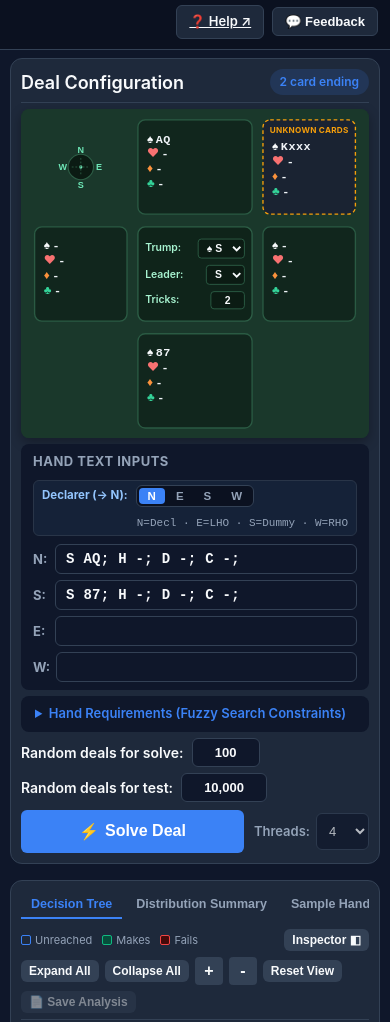
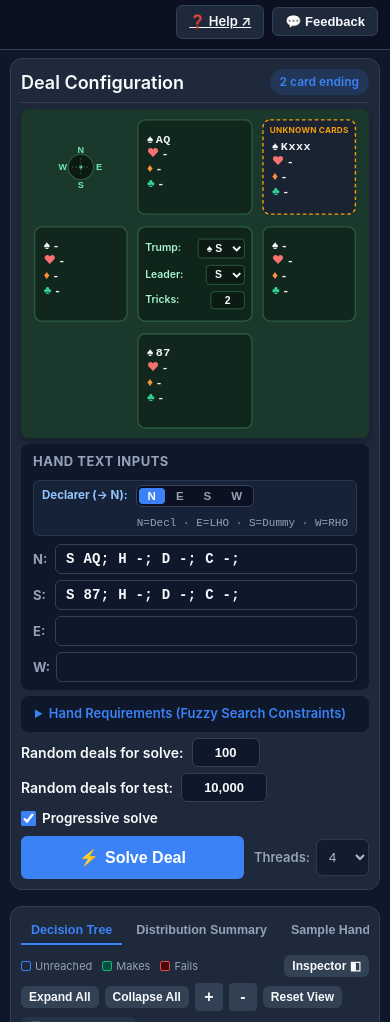
Before and after one commit to mflaster/bridge-high-line, a plain HTML site: page web/static/index.html in a window 390 px wide. Shown: the part 78-1100 px from the top of the page. Drawn offline with Linux system fonts and the light colour scheme; no server answers; files whose address does not match are found by name.

Commit message:
Enable progressive solve by default and add UI checkbox

```diff
--- a/web/static/app.js
+++ b/web/static/app.js
@@ -12,6 +12,7 @@ const leaderSelect = document.getElementById('leaderSelect');
 const targetTricks = document.getElementById('targetTricks');
 const numIters = document.getElementById('numIters');
 const numTestIters = document.getElementById('numTestIters');
+const progressiveSolve = document.getElementById('progressiveSolve');
 const presetSelect = document.getElementById('presetSelect');
 const solveBtn = document.getElementById('solveBtn');
 const stopSolveBtn = document.getElementById('stopSolveBtn');
@@ -76,6 +77,7 @@ function captureCurrentDealState() {
     target: targetTricks ? targetTricks.value : '1',
     iters: numIters ? numIters.value : '100',
     test_iters: numTestIters ? numTestIters.value : '10,000',
+    progressive: progressiveSolve ? Boolean(progressiveSolve.checked) : true,
     cur_trick: Array.isArray(presetCurTrick) ? presetCurTrick.slice() : [],
     loadedBoardHands: loadedBoardHands ? { ...loadedBoardHands } : null,
     loadedActualDeal: loadedActualDeal ? { ...loadedActualDeal } : null,
@@ -194,6 +196,9 @@ function applySessionCustomHand(entry) {
   if (numIters) numIters.value = s.iters;
   if (numTestIters) {
     numTestIters.value = s.test_iters !== undefined ? s.test_iters : '10,000';
+  }
+  if (progressiveSolve && s.progressive !== undefined) {
+    progressiveSolve.checked = Boolean(s.progressive);
   }
 
   if (inputNorth) inputNorth.value = s.north || '';
@@ -2117,6 +2122,7 @@ solveBtn.addEventListener('click', async () => {
       : parseInt(targetTricks.value, 10),
     num_iters: parsedSolveIters,
     eval_iters: parsedTestIters,
+    progressive: progressiveSolve ? Boolean(progressiveSolve.checked) : true,
     num_threads: isNaN(parsedThreads) ? 16 : parsedThreads
   };
 
@@ -2271,6 +2277,9 @@ solveBtn.addEventListener('click', async () => {
         targetTricks: targetTricks.value,
         numIters: numIters.value,
         numTestIters: numTestIters ? numTestIters.value : '10,000',
+        progressiveSolve: progressiveSolve
+          ? Boolean(progressiveSolve.checked)
+          : true,
         curTrick: initCurTrick,
         declarerSeat: currentDeclarerSeat || 'N',
         actualDeal: activeActualDeal
@@ -2554,6 +2563,9 @@ if (resetLineBtn) {
       if (numTestIters && snap.inputs.numTestIters !== undefined) {
         numTestIters.value = snap.inputs.numTestIters;
       }
+      if (progressiveSolve && snap.inputs.progressiveSolve !== undefined) {
+        progressiveSolve.checked = Boolean(snap.inputs.progressiveSolve);
+      }
       presetCurTrick = Array.isArray(snap.inputs.curTrick)
         ? snap.inputs.curTrick.slice()
         : [];
@@ -2776,6 +2788,7 @@ if (computeNewLineBtn) {
       leader: leaderForSolve,
       min_tricks: remainingMinTricks,
       num_iters: parsedNumIters,
+      progressive: progressiveSolve ? Boolean(progressiveSolve.checked) : true,
       num_threads: isNaN(parsedThreads) ? 16 : parsedThreads,
       cur_trick: curTrickForSolve,
       start_trick_num: startTrickNumForSolve,
--- a/web/static/index.html
+++ b/web/static/index.html
@@ -257,6 +257,12 @@
                      value="10,000"
                      class="number-input solve-iters-input solve-test-input">
             </div>
+            <label class="solve-progressive-toggle"
+                   for="progressiveSolve"
+                   title="2-stage progressive search across random deals">
+              <input type="checkbox" id="progressiveSolve" checked>
+              <span>Progressive solve</span>
+            </label>
           </div>
           <div class="solve-action-container">
             <button id="solveBtn" class="btn btn-primary btn-large">
--- a/web/static/styles.css
+++ b/web/static/styles.css
@@ -355,6 +355,26 @@ body.is-resizing * {
   border-color: #60a5fa;
 }
 
+.solve-progressive-toggle {
+  display: inline-flex;
+  align-items: center;
+  gap: 6px;
+  font-size: 13.5px;
+  font-weight: 600;
+  color: var(--text-main);
+  cursor: pointer;
+  user-select: none;
+  white-space: nowrap;
+}
+
+.solve-progressive-toggle input[type="checkbox"] {
+  width: 15px;
+  height: 15px;
+  margin: 0;
+  accent-color: #3b82f6;
+  cursor: pointer;
+}
+
 .threads-selector {
   display: flex;
   align-items: center;
```
Also changed, not shown: 4 other files.
